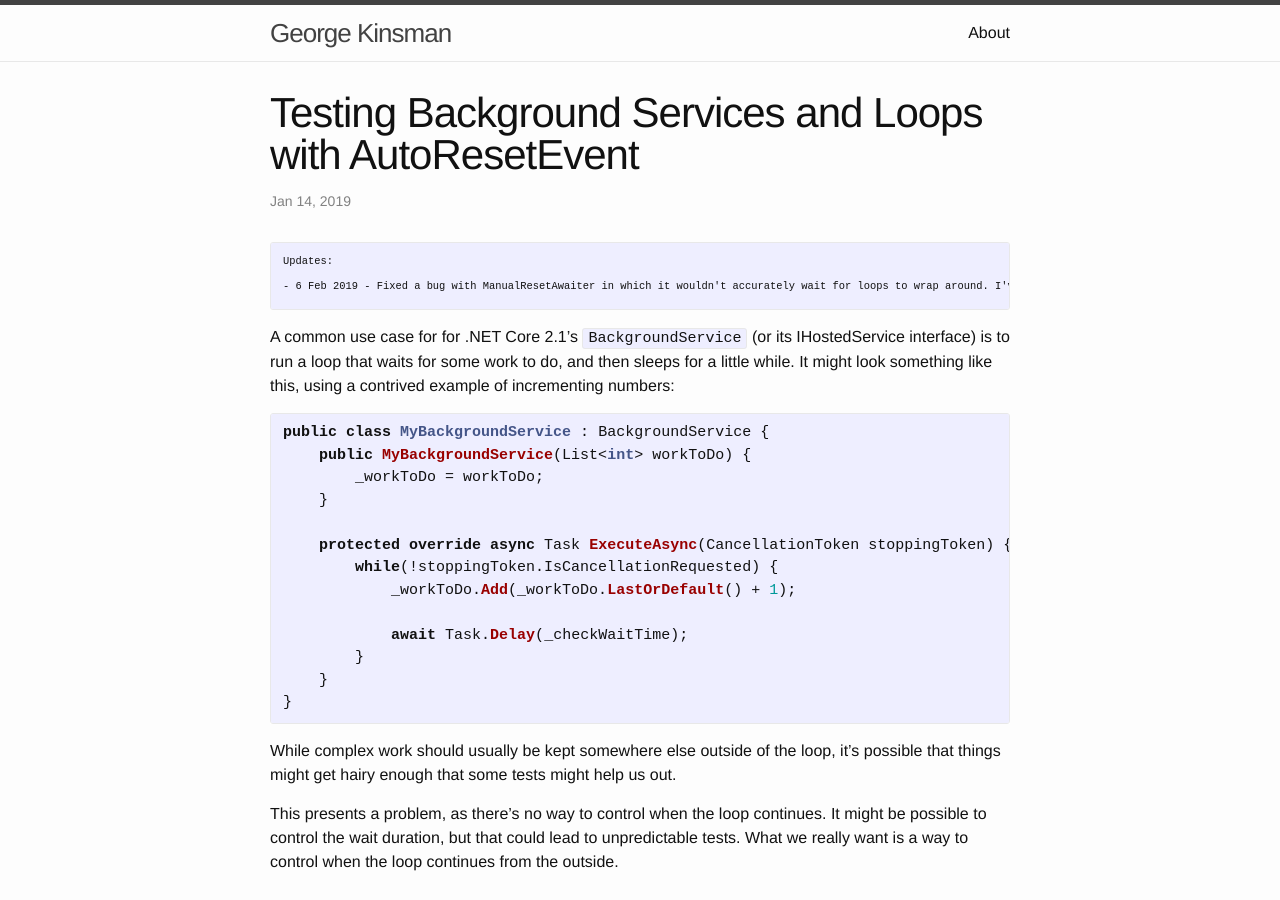
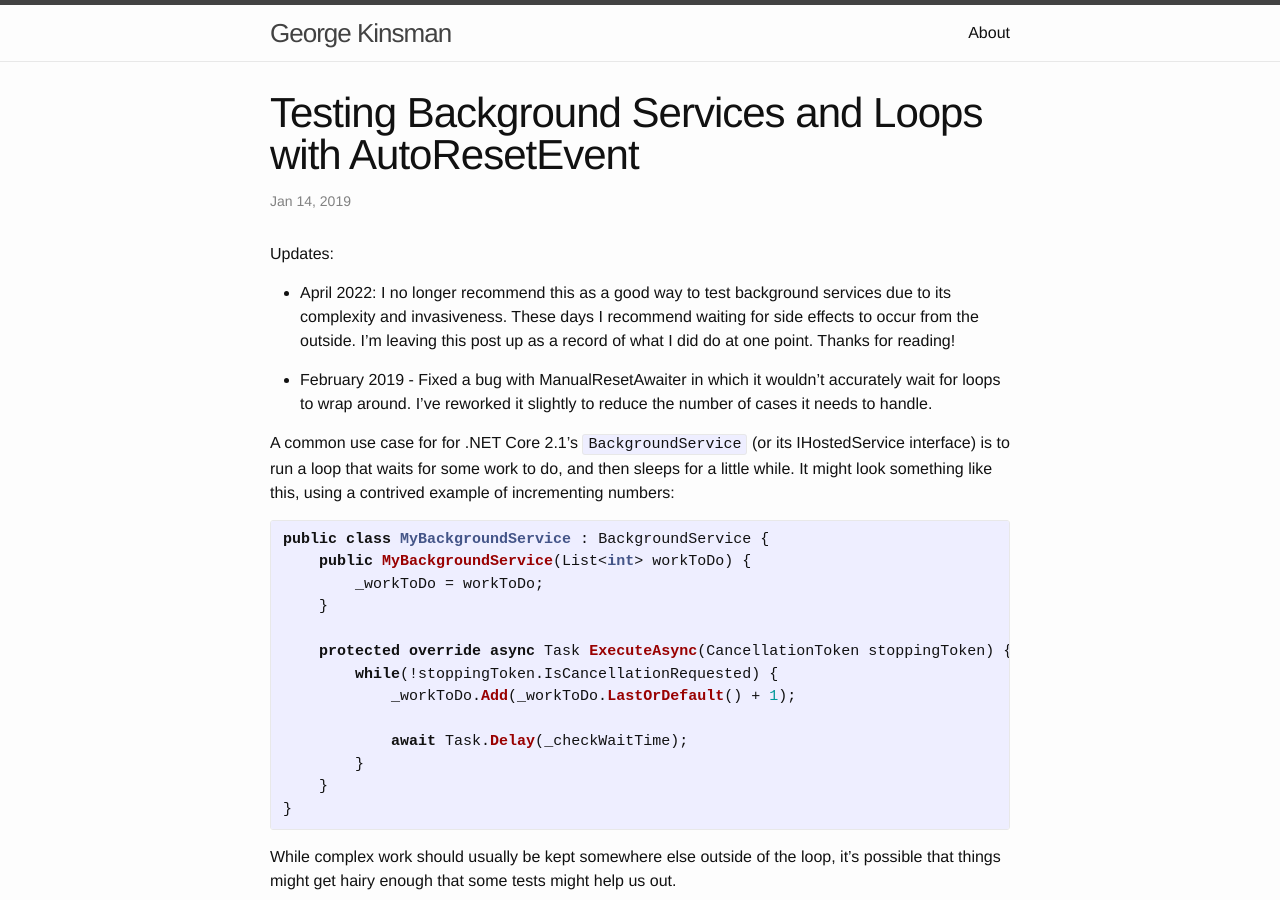
Before and after one commit to gkinsman/gkinsman.github.io, a Jekyll site: the page built from _posts/2019-01-14-Testing-Background-Services.md, in a window 1280 px wide and 900 px high. Built offline with Jekyll 4.4.1, drawn with Linux system fonts in a browser that asks for light colours; comment, search, counter and statistics services are not loaded.

Commit message:
- Add note that I don't recommend the AutoResetEvent method for testing services

```diff
--- a/_posts/2019-01-14-Testing-Background-Services.md
+++ b/_posts/2019-01-14-Testing-Background-Services.md
@@ -8,10 +8,12 @@ excerpt:
    A common use case for for .NET Core 2.1's `BackgroundService` (or its IHostedService interface) is to run a loop that waits for some work to do, and then sleeps for a little while. Testing them can be a slight challenge, however.
 ---
 
+Updates:
 
-<pre><sub><sup>Updates:
-- 6 Feb 2019 - Fixed a bug with ManualResetAwaiter in which it wouldn't accurately wait for loops to wrap around. I've reworked it slightly to reduce the number of cases it needs to handle.
-</sup></sub></pre>
+-  April 2022: I no longer recommend this as a good way to test background services due to its complexity and invasiveness. These days I recommend waiting for side effects to occur from the outside. I'm leaving this post up as a record of what I did do at one point. Thanks for reading!
+
+- February 2019 - Fixed a bug with ManualResetAwaiter in which it wouldn't accurately wait for loops to wrap around. I've reworked it slightly to reduce the number of cases it needs to handle.
+
 
 A common use case for for .NET Core 2.1's `BackgroundService` (or its IHostedService interface) is to run a loop that waits for some work to do, and then sleeps for a little while. It might look something like this, using a contrived example of incrementing numbers:
 
```
